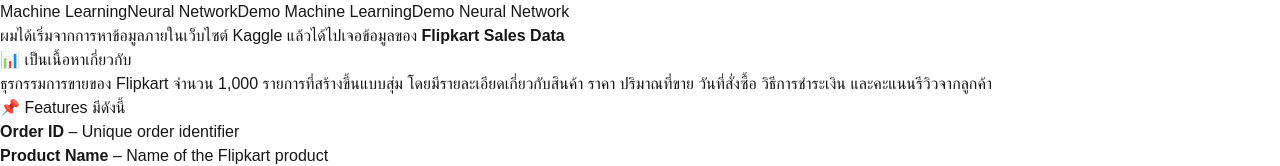
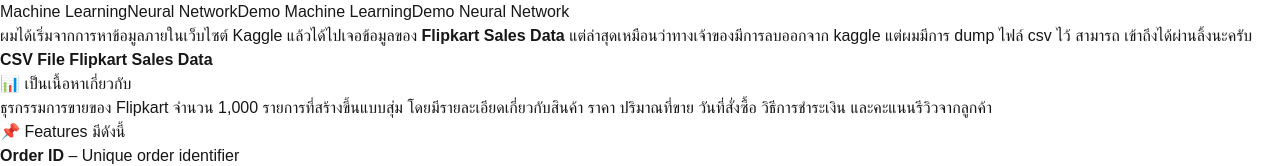
Before and after one commit to Tanabordeee/ClientFlipkartAndSmokingPrediction, a Next.js app: page / in a window 1280 px wide. Shown: the top 166 px of the page. Built offline with nearby package versions, Linux system fonts and the light colour scheme.

Commit message:
update csv link

```diff
--- a/src/app/page.tsx
+++ b/src/app/page.tsx
@@ -14,6 +14,15 @@
             >
               Flipkart Sales Data
             </a>
+          </b>{" "}
+          แต่ล่าสุดเหมือนว่าทางเจ้าของมีการลบออกจาก kaggle แต่ผมมีการ dump ไฟล์
+          csv ไว้ สามารถ เข้าถึงได้ผ่านลิ้งนะครับ {" "}
+          <b className="hover:underline text-red-600">
+            <a
+              href="https://drive.google.com/file/d/1vnD2zQKMKA1d4i27G_YNlP5haFptV_S-/view?usp=sharing"
+              target="_blank"
+              rel="noopener noreferrer"
+            >CSV File Flipkart Sales Data</a>
           </b>
         </p>
 
```
